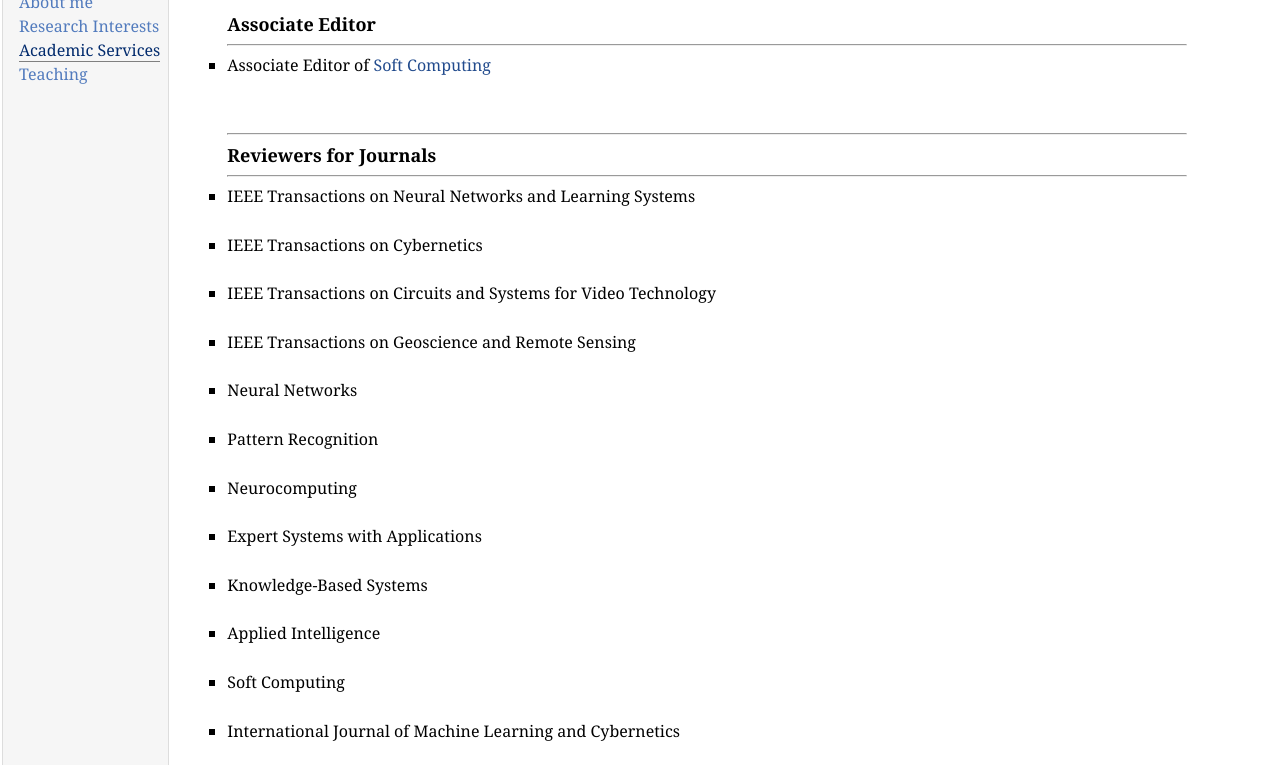
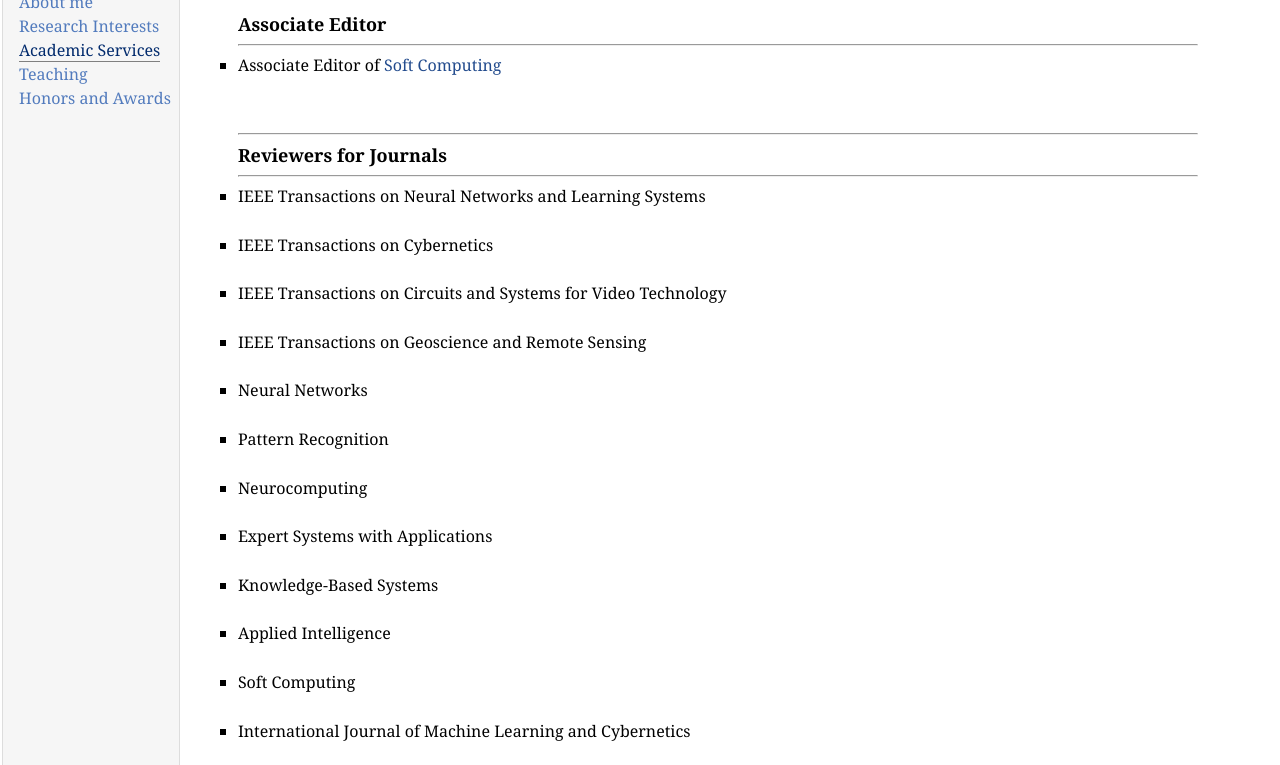
Before and after one commit to hailiangye/hailiangye.github.io, a plain HTML site: page academic_services.html in a window 1280 px wide. Shown: the part 62-827 px from the top of the page. Drawn offline with Linux system fonts and the light colour scheme.

Commit message:
Initial commit

```diff
--- a/academic_services.html
+++ b/academic_services.html
@@ -27,7 +27,7 @@
 <div class="menu-item"><a href="research_interests.html">Research Interests</a></div>
 <div class="menu-item"><a href="academic_services.html" class="current">Academic Services</a></div>
 <div class="menu-item"><a href="teaching.html">Teaching</a></div>
-<!-- <div class="menu-item"><a href="honors.html">Honors and Awards</a></div> -->
+<div class="menu-item"><a href="honors.html">Honors and Awards</a></div>
 </td>
 </td>
 <td id="layout-content">
```
Also changed, not shown: honors.html (+1 -1 lines), index.html (+1 -1 lines), research_interests.html (+1 -1 lines), teaching.html (+1 -1 lines).
